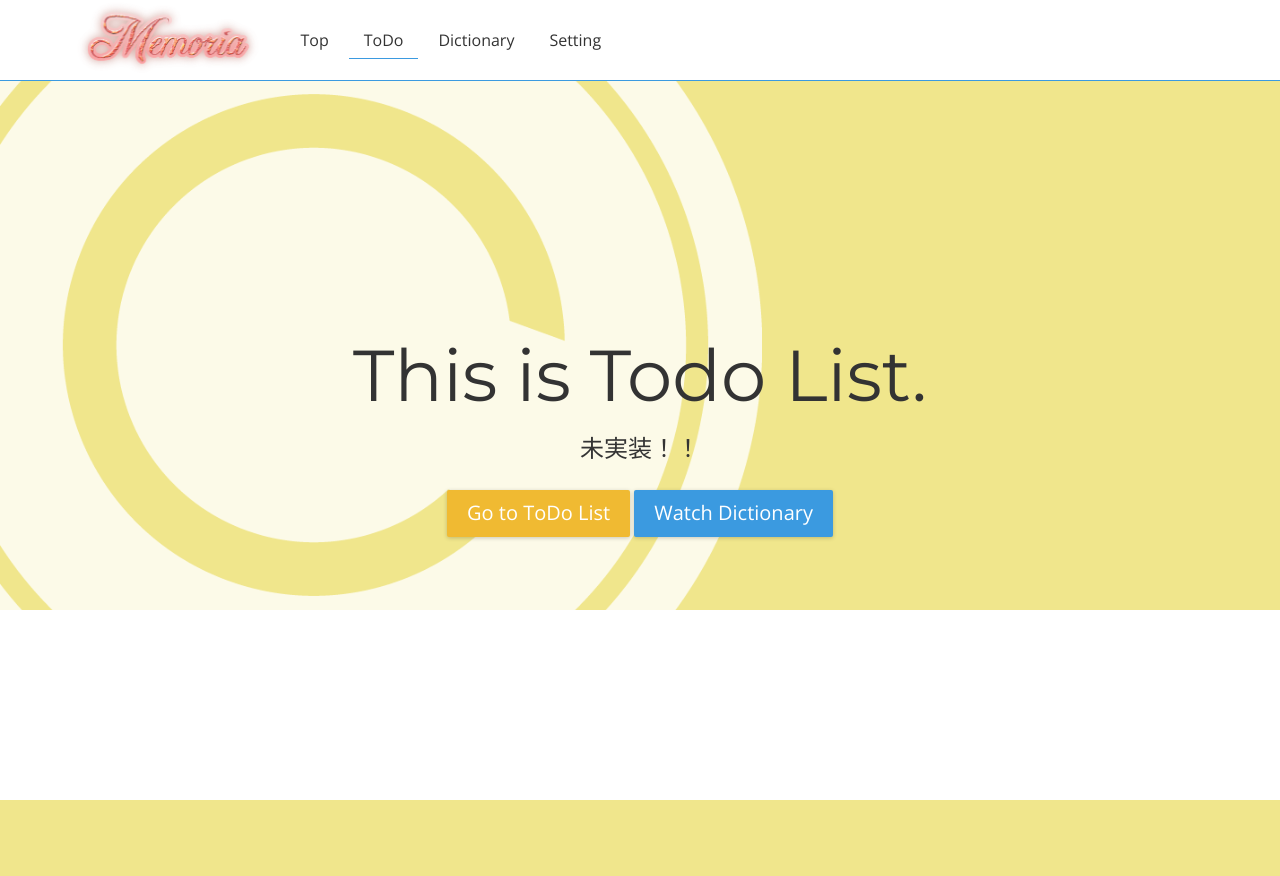
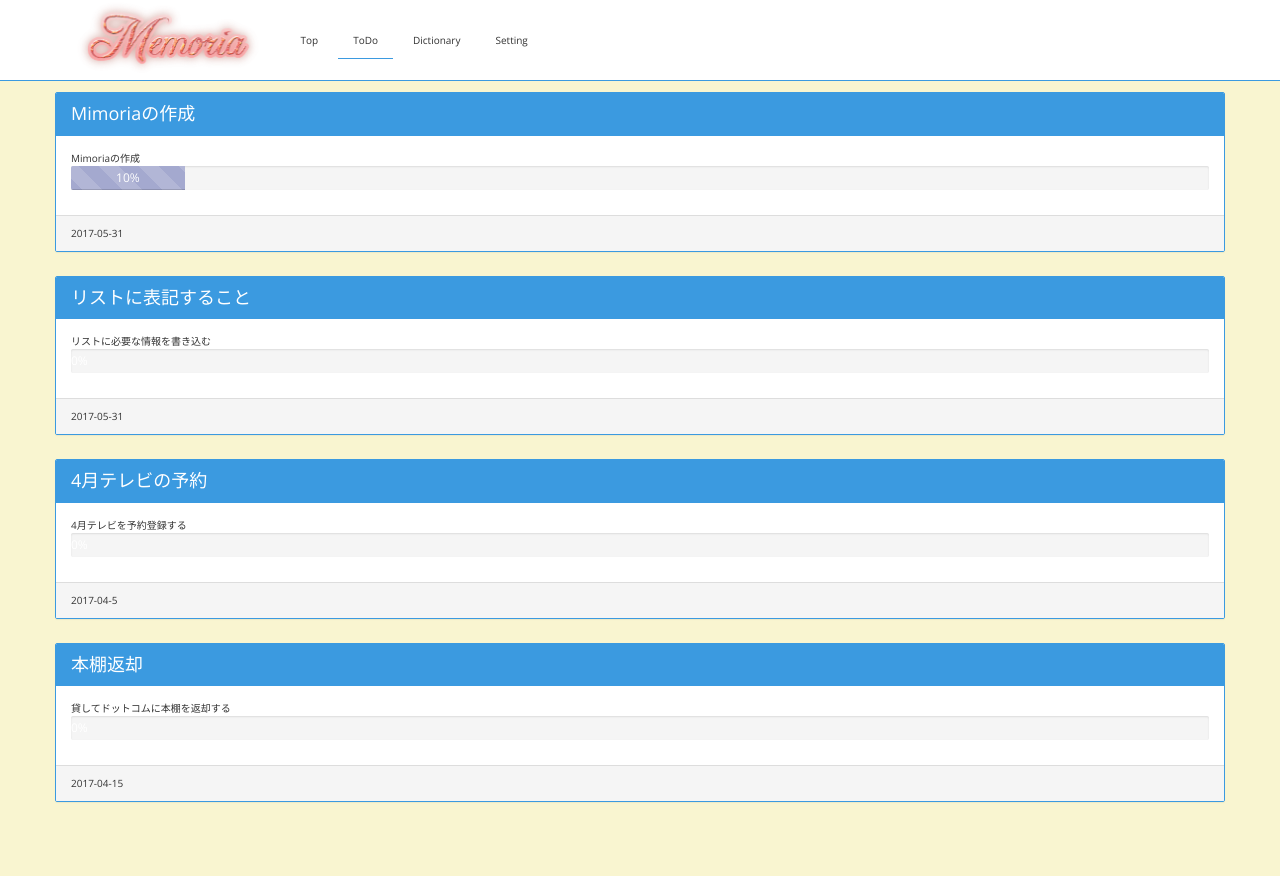
Before and after one commit to ooyuka2/Memoria, a PHP site: page /pages/todo.php in a window 1280 px wide. Before the commit the page ends 800 px from the top, so only its background shows below. Run offline with PHP 8.4, Linux system fonts and the light colour scheme; some libraries are stand-ins or nearby versions.

Commit message:
sixth commit

```diff
--- a/bootstrap-ja.html
+++ b/bootstrap-ja.html
@@ -1084,13 +1084,13 @@
           <div class="panel panel-default">
             <div class="panel-heading">パネルの見出し</div>
             <div class="panel-body">
-              パネルの内容
+              パネルの内容1
             </div>
           </div>
 
           <div class="panel panel-default">
             <div class="panel-body">
-              パネルの内容
+              パネルの内容2
             </div>
             <div class="panel-footer">パネルのフッター</div>
           </div>
@@ -1105,6 +1105,7 @@
             <div class="panel-body">
               パネルの内容
             </div>
+            <div class="panel-footer">パネルのフッター</div>
           </div>
 
           <div class="panel panel-success">
--- a/data/dictionary.csv
+++ b/data/dictionary.csv
@@ -9,3 +9,4 @@ favicon.ico,favicon.ico,アイコン,アイコン用の画像ファイル,1,"201
 Apple,Apple,macやiphone等を製造・販売している会社,,1,"2017/03/28 15:43:40"
 犬,いぬ,ワンワンと鳴く生き物,,1,"2017/03/28 19:57:48"
 チョコ,ちょこ,お菓子,,1,"2017/03/28 20:07:06"
+todoリスト,りすと,やることリスト作らなきゃ,おー！,1,"2017/03/29 16:22:25"
--- /dev/null
+++ b/data/todo.csv
@@ -0,0 +1,7 @@
+id,タイトル,作業内容,納期,開始予定日,終了予定日,パーセンテージ,完了,所感,level,top,parent,child,,,,,,,,,,,,,,,,,,,,,,,,,,,,,,,,,,,,
+1,Mimoriaの作成,Mimoriaの作成,2017-05-31,2017-03-22,2017-05-31,10,0,"まだまだたくさんの機能足りないぞー",1,1,0,2,,,,,,,,,,,,,,,,,,,,,,,,,,,,,,,,,,,,
+2,リストに表記すること,リストに必要な情報を書き込む,2017-05-31,2017-03-22,2017-05-31,0,0,"まだまだたくさんの機能足りないぞー",1,2,0,0,,,,,,,,,,,,,,,,,,,,,,,,,,,,,,,,,,,,
+3,4月テレビの予約,4月テレビを予約登録する,2017-04-5,2017-03-28,2017-04-5,0,0,"今季は何があるだろう？",1,3,0,0,,,,,,,,,,,,,,,,,,,,,,,,,,,,,,,,,,,,
+4,本棚返却,貸してドットコムに本棚を返却する,2017-04-15,2017-04-5,2017-04-15,0,0,"部屋の片づけも重要",1,4,0,0,,,,,,,,,,,,,,,,,,,,,,,,,,,,,,,,,,,,
+5,テンプレートの選定,Mimoriaでつかうテンプレートを選ぶ,2017-04-15,2017-04-5,2017-04-15,100,1,"複数用意した",2,1,1,0,,,,,,,,,,,,,,,,,,,,,,,,,,,,,,,,,,,,
+6,設計,脳内設計,2017-04-15,2017-04-5,2017-04-15,0,0,"難しい",2,1,1,0,,,,,,,,,,,,,,,,,,,,,,,,,,,,,,,,,,,,
--- a/pages/dictionary/change.php
+++ b/pages/dictionary/change.php
@@ -58,7 +58,7 @@
               </div>
               <div class="form-group">
               	<div class="col-xs-offset-2 col-xs-3">
-			                  <select class="form-control input-normal input-sm" id="genre" name="genre" style='font-size:50%;'>
+			                  <select class="form-control input-normal input-sm" id="genre" name="genre">
 
 			                  	<?php
 			                  		//echo "<option value='0'></option>";
--- a/pages/function.php
+++ b/pages/function.php
@@ -13,6 +13,27 @@ if (is_readable($filepath)) {
 		$records = null;
 	}
 	return $records;
+}
+
+//ファイル読み込んで配列に入れる
+function readCsvFile2($filepath) {
+if (is_readable($filepath)) {
+		$file = new SplFileObject($filepath);
+		$file->setFlags(SplFileObject::READ_CSV);
+		foreach ($file as $line) {
+			if(!is_null($line[0])){
+				$records[] = $line;
+			}
+		}
+		for($i=1;$i<count($records);$i++) {
+			for($j=0;$j<count($records[0]);$j++) {
+				$ary[($i-1)][$records[0][$j]] = $records[$i][$j];
+			}
+		}
+	}else {
+		$ary = null;
+	}
+	return $ary;
 }
 
 //csvファイル書き込み
--- a/pages/todo.php
+++ b/pages/todo.php
@@ -1,35 +1,32 @@
 <?php
 	include('hedder.php');
 ?>
-<body>
+<body style='font-size:100%;'>
 <?php
 	include('navigation.php');
+	//$dictionary = readCsvFile('../data/dictionary.csv');
+	if(!isset($_GET['page'])) $_GET['page'] = "top";
 ?>
 
-
-<div class="jumbotron special">
-  <div class="honoka"></div>
-  <div class="container">
-    <div class="row">
-      <div class="col-xs-12 outline">
-        <h1>This is Todo List.</h1>
-        <p>未実装！！</p>
-        <div class="download">
-          <a href="./todo.php" class="btn btn-warning btn-lg last-release-download-link"><i class="fa fa-github-alt"></i> Go to ToDo List</a>
-          <a href="./dictionary.php" class="btn btn-primary btn-lg"><i class="fa fa-play"></i> Watch Dictionary</a>
-        </div>
-      </div>
-    </div>
-  </div>
-</div>
+<!-- jumbotron special -->
+<section class="section section-inverse japanese-font">
+	<div class="container" style="padding:0 0 50px 0">
+	  <?php
+	  	select_page("todo", $_GET['page']);
+	  ?>
+	</div>
+</section>
 
 <?php
-	include('footer.php');
+
+	include_once('footer.php');
+	select_script_page("todo", $_GET['page']);
 ?>
 <script>
 	window.onload = function(){
 	    document.getElementsByClassName('todo')[0].classList.add('active');
 	}
+	//document.body.style.fontSize = '60%';
 </script>
 </body>
 </html>
--- /dev/null
+++ b/pages/todo/top.php
@@ -0,0 +1,29 @@
+<?php
+	$todo = readCsvFile2('../data/todo.csv');
+?>
+
+<div class="row">
+	<div class="col-lg-12">
+		<div class="bs-component">
+			<p id="nav-tabs"></p>
+			<?php
+				for($i=0; $i<count($todo); $i++) {
+					if($todo[$i]['level'] == 1 && $todo[$i]['完了']==0) {
+						echo "<div class='panel panel-primary'>";
+						echo "<div class='panel-heading'>";
+						echo "<h3 class='panel-title'>{$todo[$i]['タイトル']}</h3>";
+						echo "</div>";
+						echo "<div class='panel-body'>";
+						echo "{$todo[$i]['作業内容']}<br>";
+						echo "<div class='progress'><div class='progress-bar progress-bar-info progress-bar-striped active' role='progressbar' style='width: {$todo[$i]['パーセンテージ']}%;'>";
+						echo "{$todo[$i]['パーセンテージ']}%";
+						echo "</div></div>";
+						echo "</div>";
+						echo "<div class='panel-footer'>{$todo[$i]['納期']}</div>";
+						echo "</div>";
+					}
+				}
+			?>
+		</div>
+	</div>
+</div>
```
Also changed, not shown: pages/dictionary/new.php (+7 -5 lines), xxx.php (+9 -6 lines).
